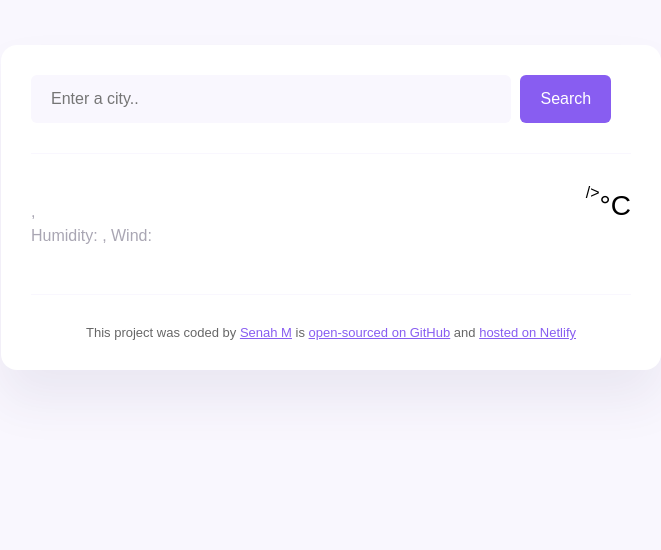
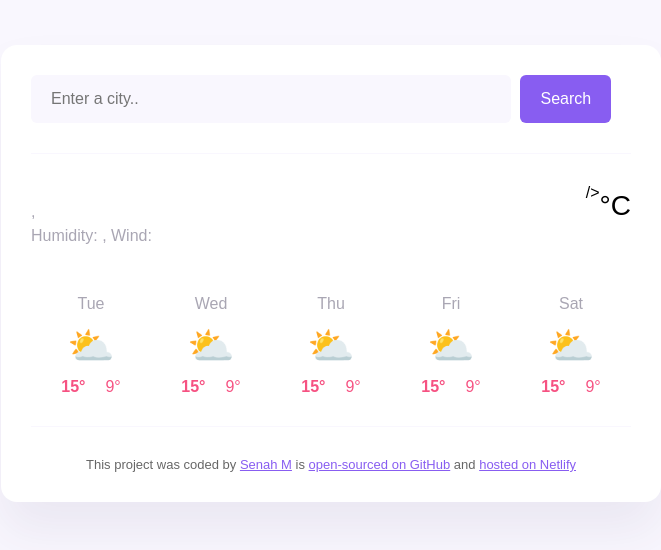
Before and after one commit to CoderSenah/Weather-Application, a plain HTML site: page index.html in a window 1280 px wide. Shown: the whole page, without its empty margins (309-970 px from the left). Drawn offline with nearby package versions, Linux system fonts and the light colour scheme; no server answers.

Commit message:
Added weather forecast data to the HTML file

```diff
--- a/index.html
+++ b/index.html
@@ -44,6 +44,48 @@
             <div class="weather-degrees">°C</div>
           </div>
         </div>
+        <div class="weather-forecast">
+          <div class="weather-forecast-day">
+            <div class="weather-forecast-date">Tue</div>
+            <div class="weather-forecast-icon">⛅</div>
+            <div class="weather-forecast-temperatures">
+              <div class="weather-forecast-temp"><strong>15°</strong></div>
+              <div class="weather-forecast-temp">9°</div>
+            </div>
+          </div>
+          <div class="weather-forecast-day">
+            <div class="weather-forecast-date">Wed</div>
+            <div class="weather-forecast-icon">⛅</div>
+            <div class="weather-forecast-temperatures">
+              <div class="weather-forecast-temp"><strong>15°</strong></div>
+              <div class="weather-forecast-temp">9°</div>
+            </div>
+          </div>
+          <div class="weather-forecast-day">
+            <div class="weather-forecast-date">Thu</div>
+            <div class="weather-forecast-icon">⛅</div>
+            <div class="weather-forecast-temperatures">
+              <div class="weather-forecast-temp"><strong>15°</strong></div>
+              <div class="weather-forecast-temp">9°</div>
+            </div>
+          </div>
+          <div class="weather-forecast-day">
+            <div class="weather-forecast-date">Fri</div>
+            <div class="weather-forecast-icon">⛅</div>
+            <div class="weather-forecast-temperatures">
+              <div class="weather-forecast-temp"><strong>15°</strong></div>
+              <div class="weather-forecast-temp">9°</div>
+            </div>
+          </div>
+          <div class="weather-forecast-day">
+            <div class="weather-forecast-date">Sat</div>
+            <div class="weather-forecast-icon">⛅</div>
+            <div class="weather-forecast-temperatures">
+              <div class="weather-forecast-temp"><strong>15°</strong></div>
+              <div class="weather-forecast-temp">9°</div>
+            </div>
+          </div>
+        </div>
       </main>
       <footer>
         This project was coded by
--- a/style.css
+++ b/style.css
@@ -74,6 +74,34 @@ main {
   margin-top: 6px;
   font-size: 28px;
 }
+.weather-forecast {
+  display: flex;
+  justify-content: space-around;
+  margin-top: 30px;
+}
+.weather-forecast-date {
+  text-align: center;
+  color: rgba(39, 33, 66, 0.4);
+  font-size: 16px;
+  line-height: 20px;
+  margin-bottom: 10px;
+}
+
+.weather-forecast-icon {
+  font-size: 38px;
+  text-align: center;
+}
+
+.weather-forecast-temperatures {
+  margin-top: 10px;
+  color: #f65282;
+  display: flex;
+  justify-content: center;
+}
+
+.weather-forecast-temp {
+  padding: 0 10px;
+}
 
 .weather-data {
   display: flex;
```
